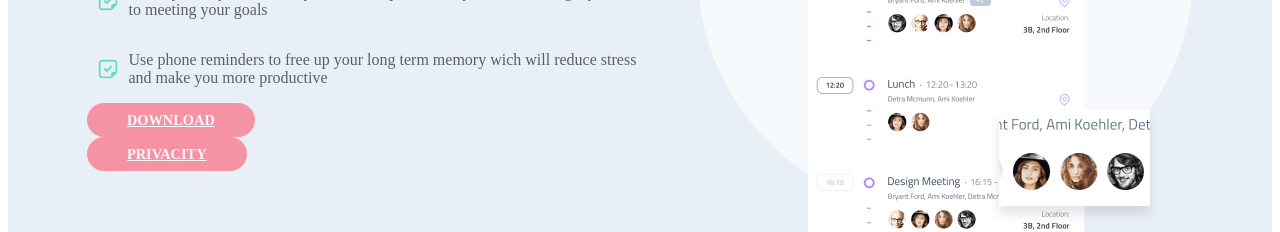
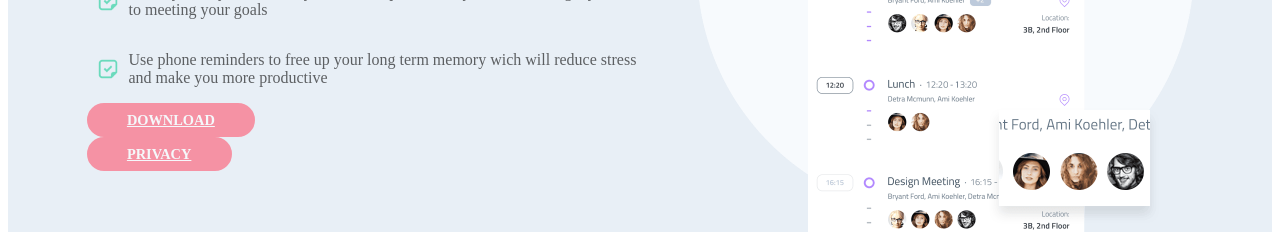
Before and after one commit to carmenb2020/ReplicaVue, a Vue app in the folder vue-project/: page / in a window 1280 px wide. Shown: the part 1300-1532 px from the top of the page. Built offline with nearby package versions, Linux system fonts and the light colour scheme.

Commit message:
fixed typo

```diff
--- a/vue-project/src/App.vue
+++ b/vue-project/src/App.vue
@@ -142,7 +142,7 @@
 
             <div class="container-buttons__privacy">
               <PinkButton classOption="alternativeNoImgPinkStyle"/>
-                <PinkButton classOption="alternativeStyle" msg="Privacity"/>
+                <PinkButton classOption="alternativeStyle" msg="Privacy"/>
 
             </div>
           </div>
--- a/vue-project/src/views/FeaturesView.vue
+++ b/vue-project/src/views/FeaturesView.vue
@@ -70,7 +70,7 @@
 
             <div class="container-buttons__privacy">
               <PinkButton classOption="alternativeNoImgPinkStyle"/>
-                <PinkButton classOption="alternativeStyle" msg="Privacity"/>
+                <PinkButton classOption="alternativeStyle" msg="Privacy"/>
 
             </div>
           </div>
```
